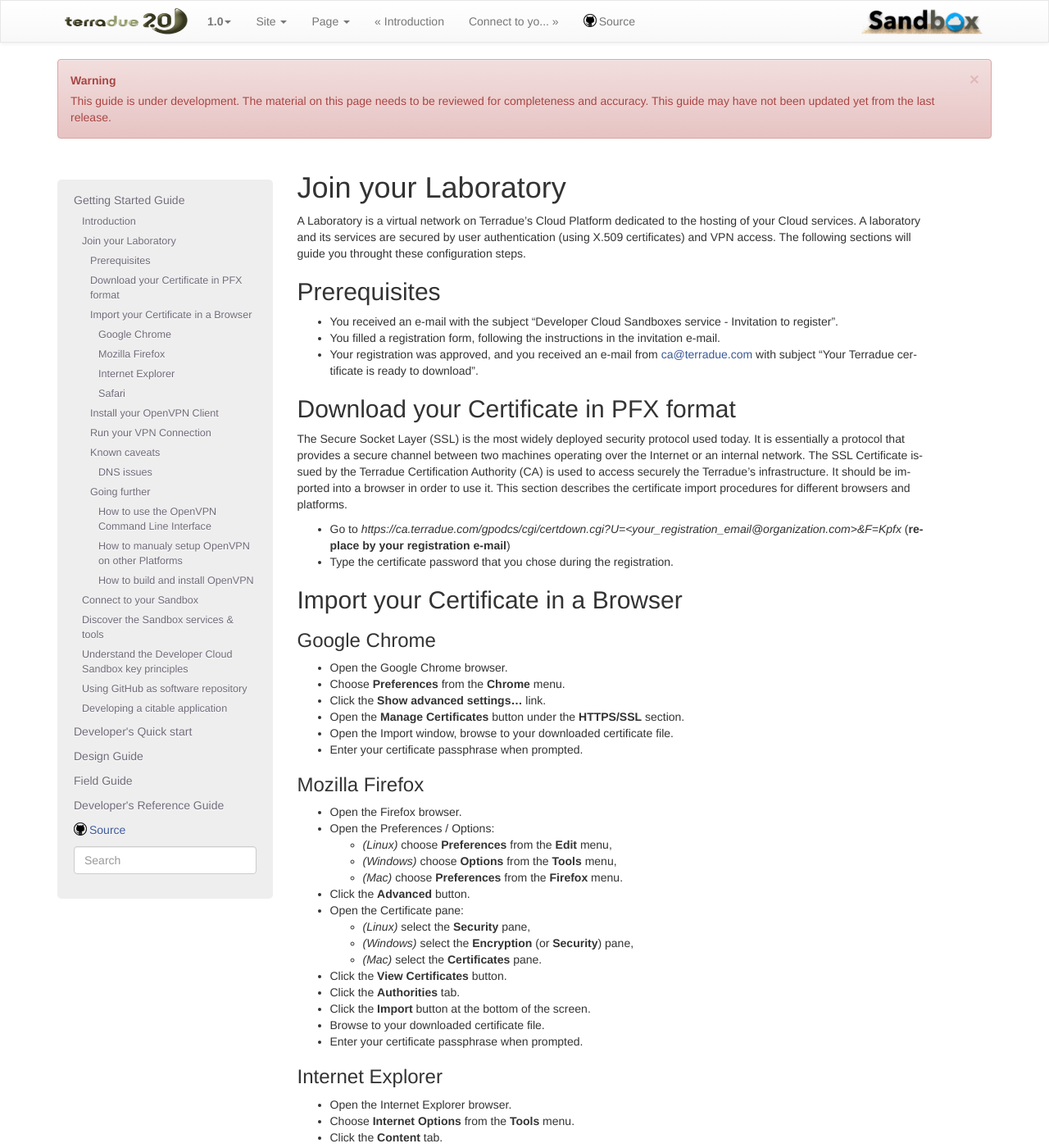
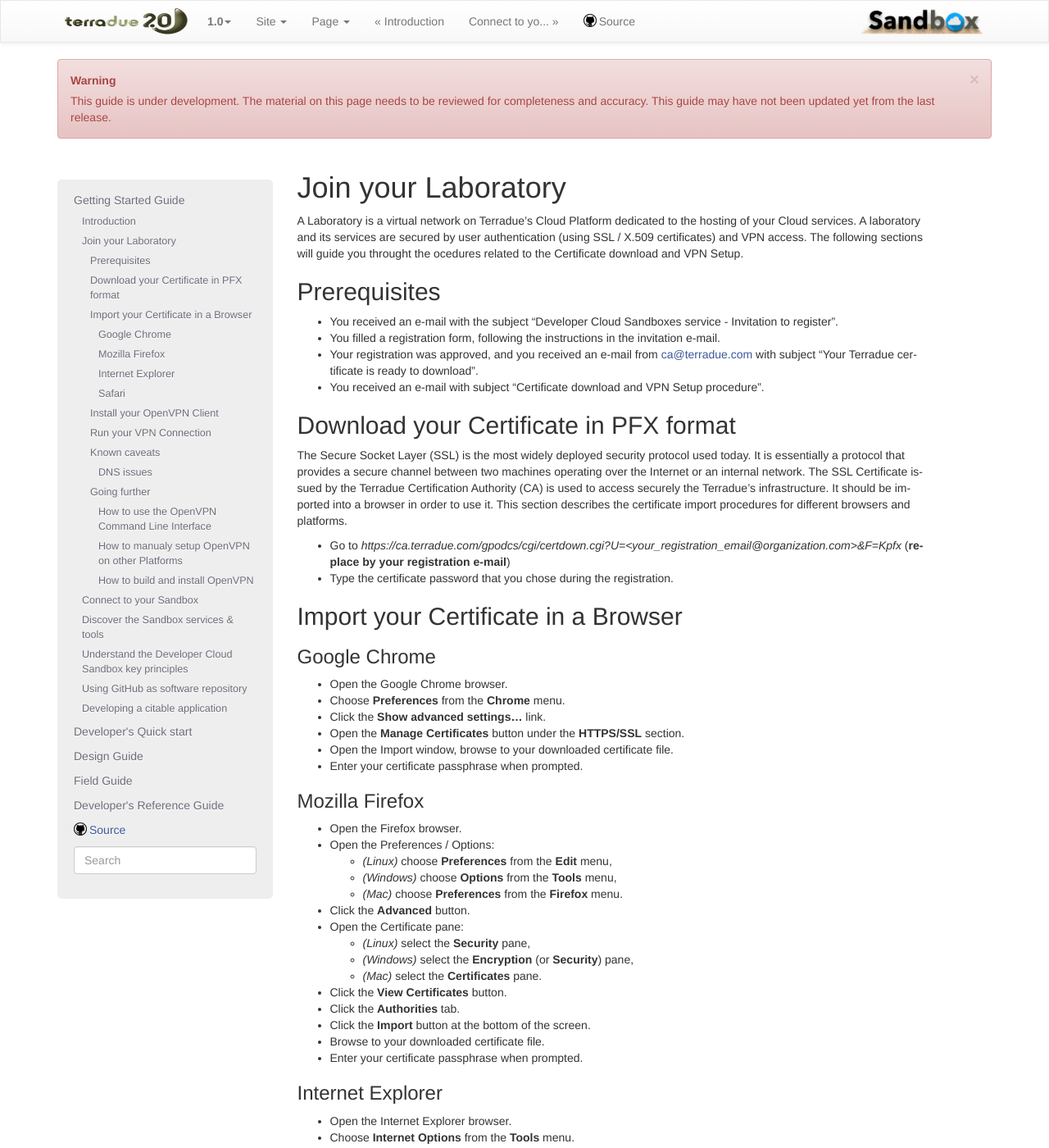
Before and after one commit to Terradue/doc-developer-sandbox, a Sphinx documentation site: the page built from source/start/laboratory/index.rst, in a window 1280 px wide and 1400 px high. Shown: the whole window at 82% size. Built offline with Sphinx 7.4.7, drawn with Linux system fonts in a browser that asks for light colours; pages that are not in the unit, such as notebooks, are missing from menus; some of the changed text lies outside the part shown.

Commit message:
Update index.rst

```diff
--- a/source/start/laboratory/index.rst
+++ b/source/start/laboratory/index.rst
@@ -2,8 +2,8 @@ Join your Laboratory
 ####################
 
 A Laboratory is a virtual network on Terradue's Cloud Platform dedicated to the hosting of your Cloud services.
-A laboratory and its services are secured by user authentication (using X.509 certificates) and VPN access.
-The following sections will guide you throught these configuration steps.
+A laboratory and its services are secured by user authentication (using SSL / X.509 certificates) and VPN access.
+The following sections will guide you throught the ocedures related to the Certificate download and VPN Setup.
 
 Prerequisites
 -------------
@@ -11,6 +11,7 @@ Prerequisites
 - You received an e-mail with the subject "Developer Cloud Sandboxes service  -  Invitation to register".
 - You filled a registration form, following the instructions in the invitation e-mail.
 - Your registration was approved, and you received an e-mail from ca@terradue.com with subject "Your Terradue certificate is ready to download".
+- You received an e-mail with subject "Certificate download and VPN Setup procedure".
 
 Download your Certificate in PFX format
 --------------------------------------
```
Also changed, not shown: other parts of source/start/laboratory/index.rst (+0 -2 lines).
